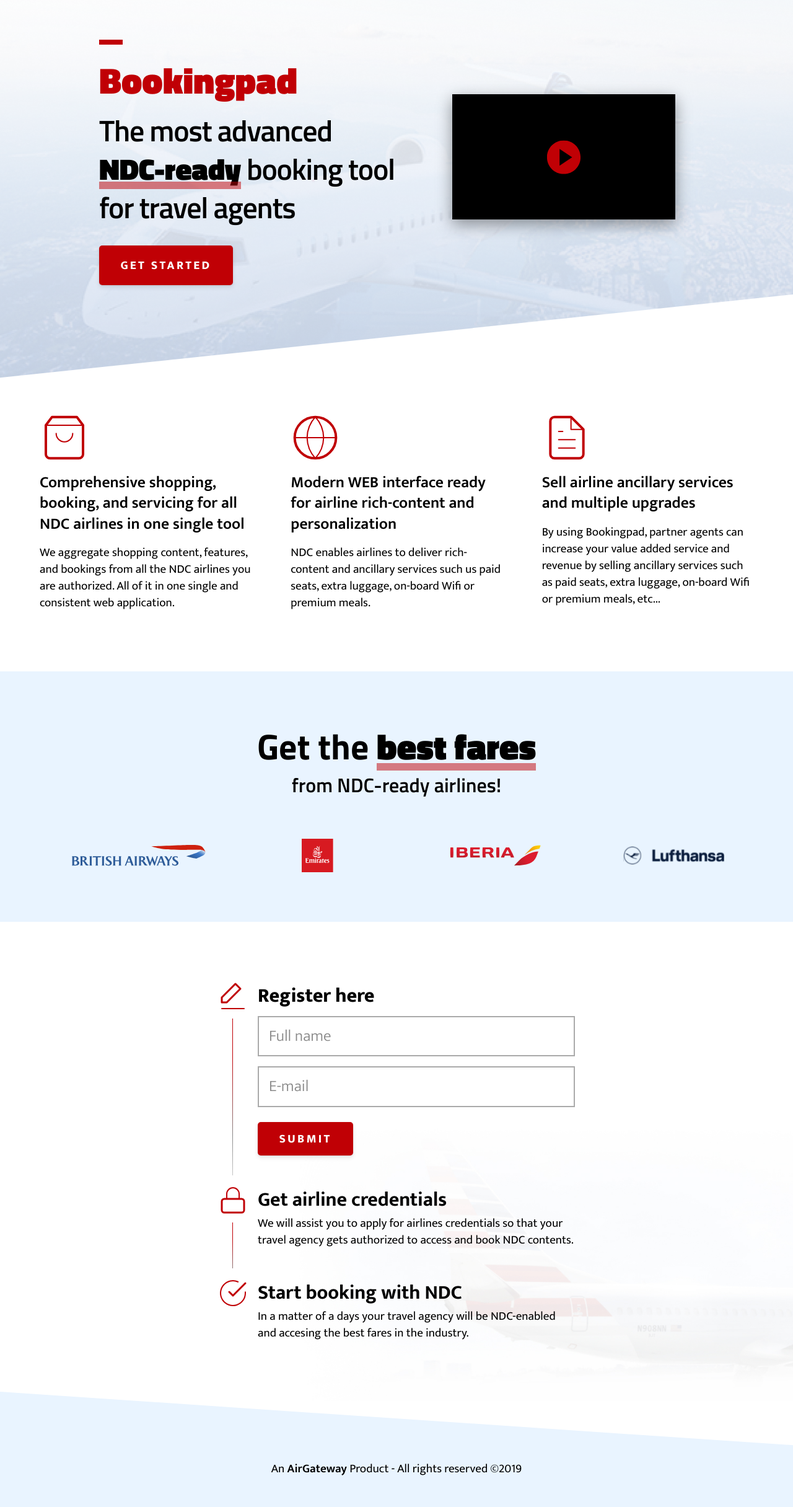
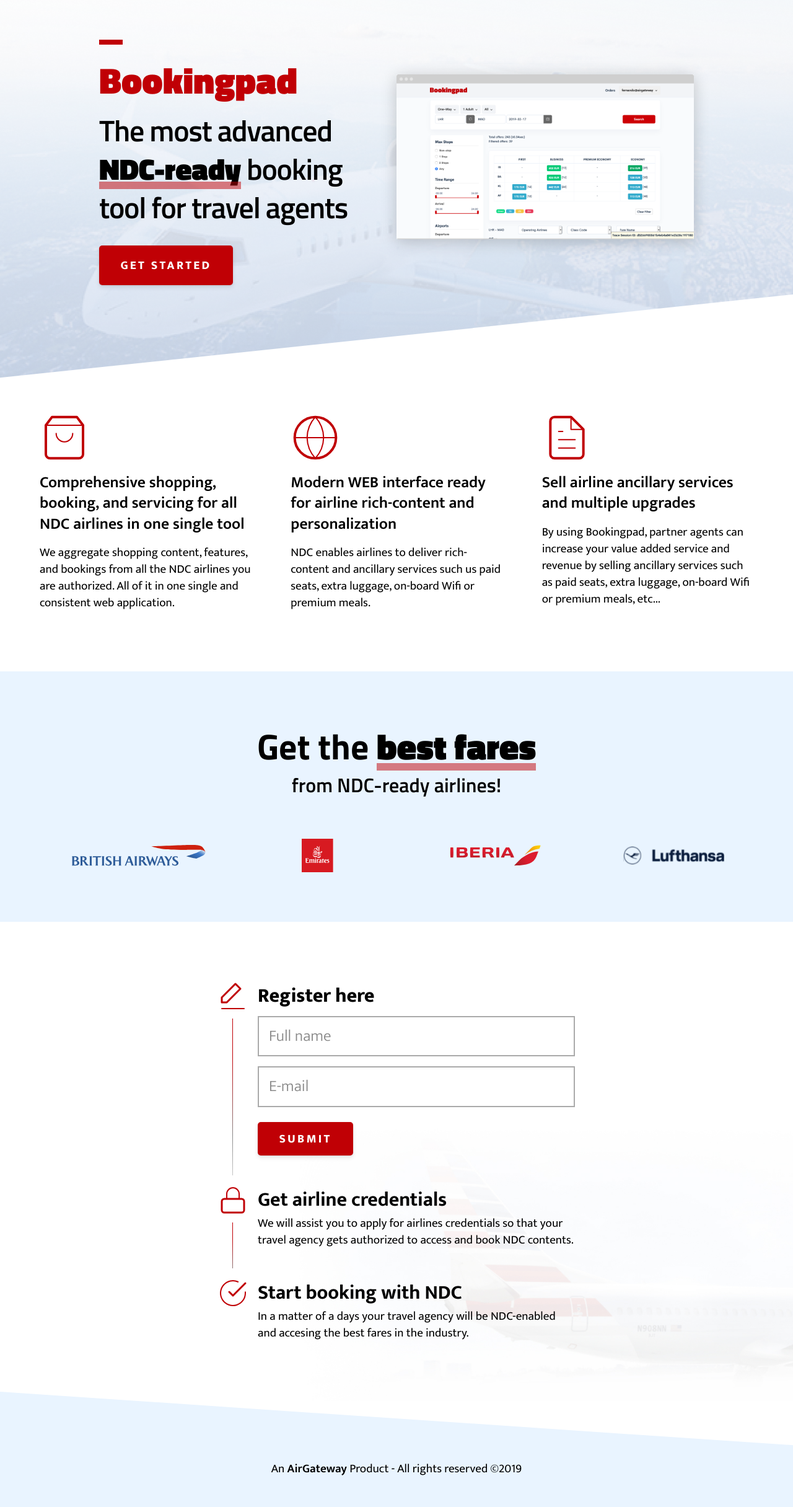
Before and after one commit to tripsimian-labs/bookingpad-web, a Jekyll site: the page built from index.md, in a window 1280 px wide. Shown: the whole page at 62% size. Built offline with Jekyll 4.4.1, drawn with Linux system fonts in a browser that asks for light colours.

Commit message:
Add screenshot on landing page

```diff
--- a/_layouts/main.html
+++ b/_layouts/main.html
@@ -13,31 +13,9 @@
           </h2>
             <a class="button" href="https://airtable.com/shrauzHiRj3IyvH9R">Get started</a>
         </div>
-        <div class="billboard-video">
-          <svg
-            width="56"
-            height="55"
-            viewBox="0 0 56 55"
-            fill="none"
-            xmlns="http://www.w3.org/2000/svg"
-          >
-            <g clip-path="url(#clip0)">
-              <path
-                d="M28 0.587463C13.0272 0.587463 0.899963 12.7147 0.899963 27.6875C0.899963 42.6602 13.0272 54.7875 28 54.7875C42.9727 54.7875 55.1 42.6602 55.1 27.6875C55.1 12.7147 42.9727 0.587463 28 0.587463ZM21.225 14.1375L41.55 27.6875L21.225 41.2375V14.1375Z"
-                fill="#C00005"
-              />
-            </g>
-            <defs>
-              <clipPath id="clip0">
-                <rect
-                  width="54.2"
-                  height="54.2"
-                  fill="none"
-                  transform="translate(0.899963 0.587463)"
-                />
-              </clipPath>
-            </defs>
-          </svg>
+        <div class="billboard-image">
+          <img src="/assets/images/screenshot-bp.png">
+          </div>
         </div>
       </div>
     </div>
--- a/_sass/layout.scss
+++ b/_sass/layout.scss
@@ -48,7 +48,7 @@
     grid-gap: 3rem;
     align-items: center;
     @media screen and (min-width: 48rem) {
-      grid-template-columns: 1fr 390px;
+      grid-template-columns: 1fr 480px;
     }
   }
 
@@ -69,14 +69,12 @@
     }
   }
 
-  &-video {
-    background-color: black;
-    width: 360px;
-    height: 202.5px;
+  &-image {
+    width: 480px;
     display: flex;
     align-items: center;
     justify-content: center;
-    box-shadow: 0 8px 24px rgba($color: #000000, $alpha: 0.4);
+    box-shadow: 0 4px 24px rgba($color: #000000, $alpha: 0.2);
   }
 }
 em {
```
Also changed, not shown: assets/images/screenshot-bp.png (added).
